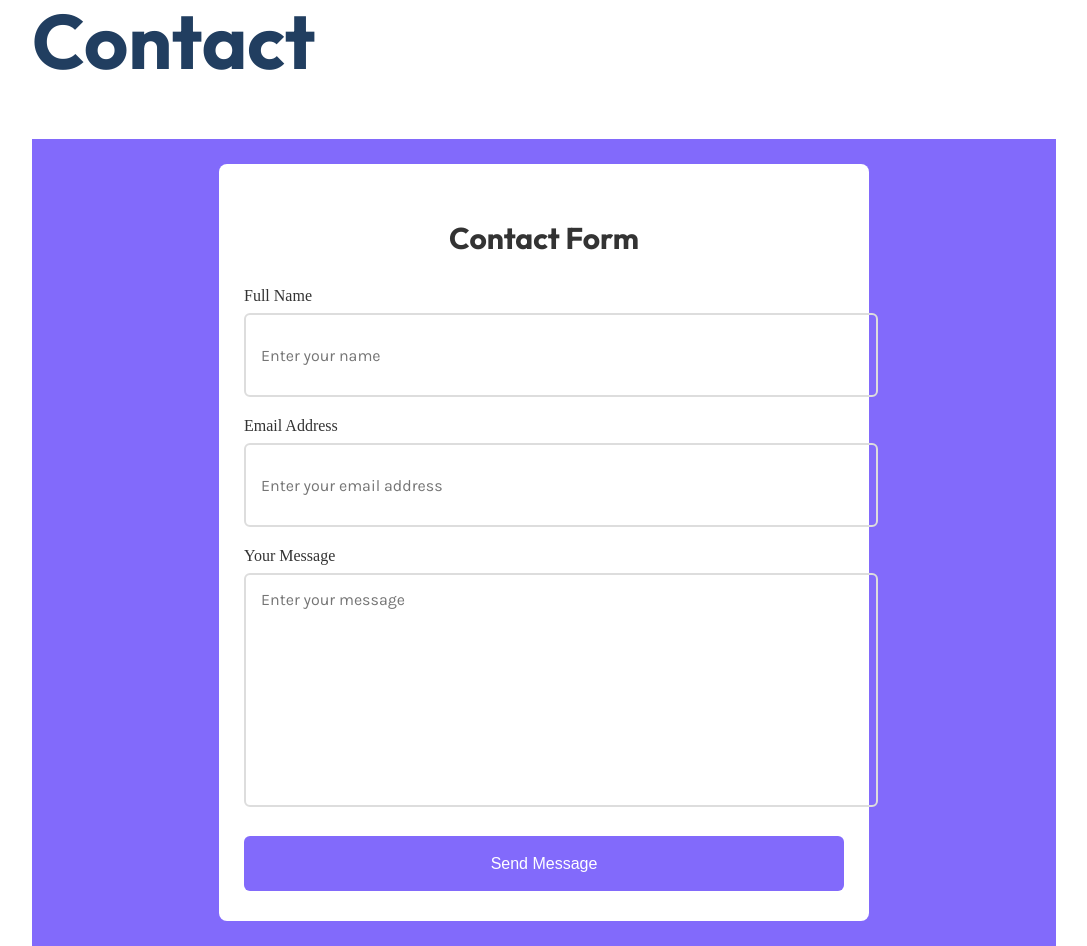
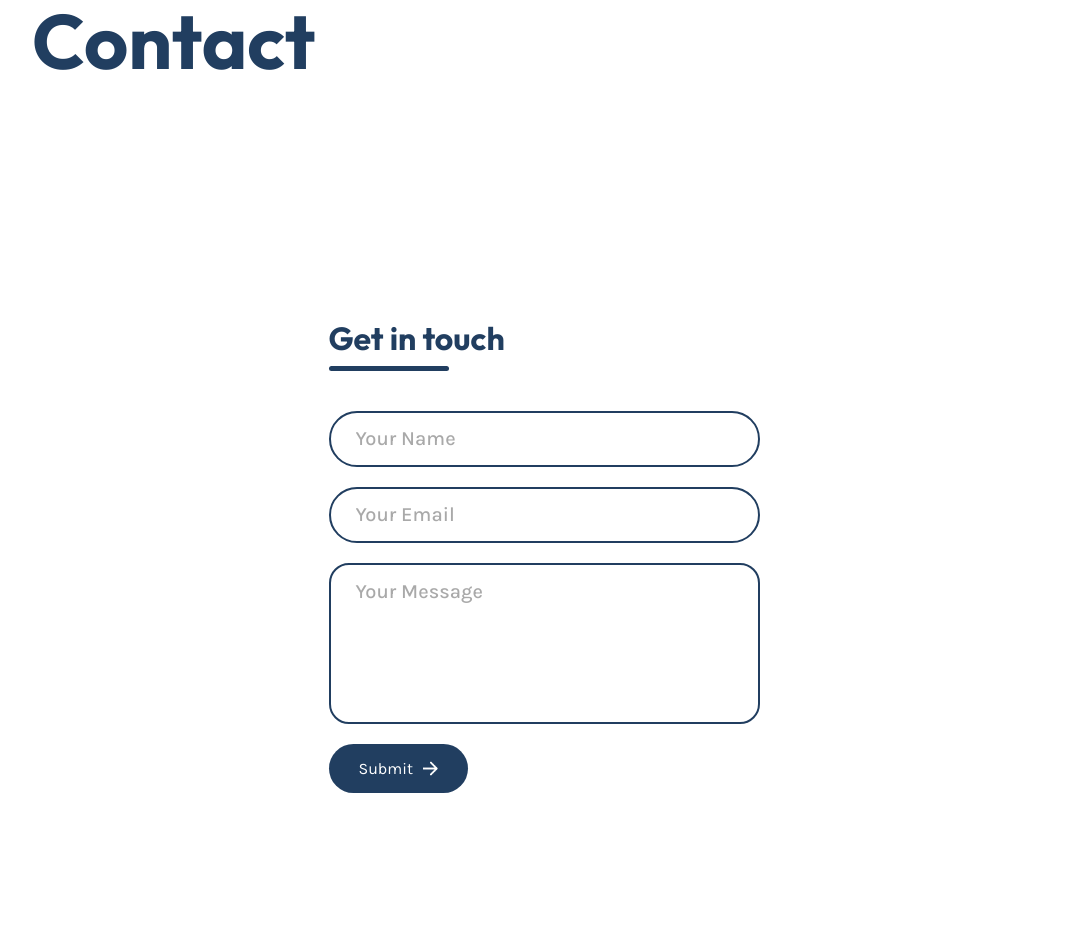
Before and after one commit to david14higgins/Lanthanideas.com, a React (Vite) app: page / in a window 1280 px wide. Shown: the part 3680-4626 px from the top of the page, without its empty margins (96-1183 px from the left). Built offline with nearby package versions, Linux system fonts and the light colour scheme.

Commit message:
reinstate old contact form

```diff
--- a/src/components/ContactPage/ContactForm.css
+++ b/src/components/ContactPage/ContactForm.css
@@ -1,68 +1,77 @@
 @import '../../variables.css';
 
 .contact {
+    height: 100vh;
     display: flex;
-    justify-content: center;
     align-items: center;
-    min-height: 80vh;
-    background: #826afb;
+    justify-content: space-evenly;
 }
 
-form {
-    max-width: 600px;
-    width: 100%;
-    background: #fff;
-    padding: 25px 25px 30px;
-    border-radius: 8px;
-    box-shadow: 0 0 10px rgba(0, 0, 0 .1);
-    color: #333;
-    margin: 25px;
+.contact-form {
+    display: flex;
+    flex-direction: column;
+    align-items: start;
+    gap: 20px;
 }
 
-form h3 {
-    font-size: 30px;
-    text-align: center;
+.contact-title h3 {
     font-family: "Outfit", sans-serif;
+    color: var(--primary-blue);
+    font-size: 2.5vw;
+    margin-bottom: 5px;
 }
 
-form .input-box {
-    margin-top: 20px;
+.contact-title hr {
+    border: none;
+    width: 120px;
+    height: 5px;
+    background-color: var(--primary-blue);
+    border-radius: 10px;
+    margin-bottom: 20px;
+    margin-left:0;
 }
 
-.input-box .field{
-    width: 100%;
-    margin: 8px 0 auto;
+.contact-inputs {
+    font-family: "Karla", sans-serif;
+    font-size: 20px;
+    width: 400px;
     height: 50px;
-    background: transparent;
-    border: 2px solid #ddd;
+    border: 2px var(--primary-blue) solid;
     outline: none;
-    border-radius: 6px;
-    padding: 15px;
-    font-family: "Karla", sans-serif;
-    font-size: 16px;
-    color: #333;
+    padding-left: 25px;
+    font-weight: 500;
+    border-radius: 50px;
 }
 
-.input-box .message {
-    height: 200px;
+.contact-form textarea {
+    height:140px;
+    padding-top: 15px;
+    border-radius: 20px;
     resize: none;
 }
 
-form button {
-    width: 100%;
-    height: 55px;
-    background: #826afb;
-    border: none;
-    border-radius: 6px;
-    box-shadow: 0 0 10px rgba(0, 0, 0 .1);
-    cursor: pointer;
-    font-size: 16px;
-    color: #fff;
-    font-weight: 500;
-    margin-top: 25px;
-    transition: .5s;
+.contact-inputs:focus {
+    border: 2px var(--primary-orange) solid;
 }
 
-form button:hover {
-    background: #624ec6;
+.contact-inputs::placeholder {
+    color: #a9a9a9
 }
+
+.contact-form button {
+    font-family: "Karla", sans-serif;
+    display: flex;
+    align-items: center;
+    padding: 15px 30px;
+    font-size: 16px;
+    color: white;
+    gap: 10px;
+    border: none;
+    border-radius: 50px;
+    background-color: var(--primary-blue);
+    cursor: pointer;
+}
+
+.contact-form button img {
+    height: 15px
+}
--- a/src/components/ContactPage/ContactForm.jsx
+++ b/src/components/ContactPage/ContactForm.jsx
@@ -1,6 +1,7 @@
 import React from 'react'
 import './ContactForm.css'
 import Swal from 'sweetalert2'
+import RightArrow from "../../assets/images/Arrow-Right-Icon.png"
 
 const ContactForm = () => {
 
@@ -31,26 +32,19 @@ const ContactForm = () => {
         }
     };
 
-
     return (
-        <section className="contact">
-            <form onSubmit={onSubmit}>
-                <h3>Contact Form</h3>
-                <div className="input-box">
-                    <label>Full Name</label>
-                    <input type="text" className="field" placeholder="Enter your name" name="name" requried />
-                </div>
-                <div className="input-box">
-                    <label>Email Address</label>
-                    <input type="email" className="field" placeholder="Enter your email address" name="email" requried />
-                </div>
-                <div className="input-box">
-                    <label>Your Message</label>
-                    <textarea name="message" className="field message" placeholder="Enter your message" required></textarea>
-                </div>
-                <button type="submit">Send Message</button>
+        <div className="contact">
+            <form className="contact-form" onSubmit={onSubmit}>
+            <div className="contact-title">
+                <h3>Get in touch</h3>
+                <hr/>
+            </div>
+                <input type="text" name="name" placeholder="Your Name" className="contact-inputs" required/>
+                <input type="email" name="email" placeholder="Your Email" className="contact-inputs" required/>
+                <textarea name="message" placeholder="Your Message" className="contact-inputs" required></textarea>
+                <button type="submit">Submit <img src={RightArrow}/></button>
             </form>
-        </section>
+        </div>
   )
 }
 
```
Also changed, not shown: src/assets/images/Arrow-Right-Icon.png (added).
